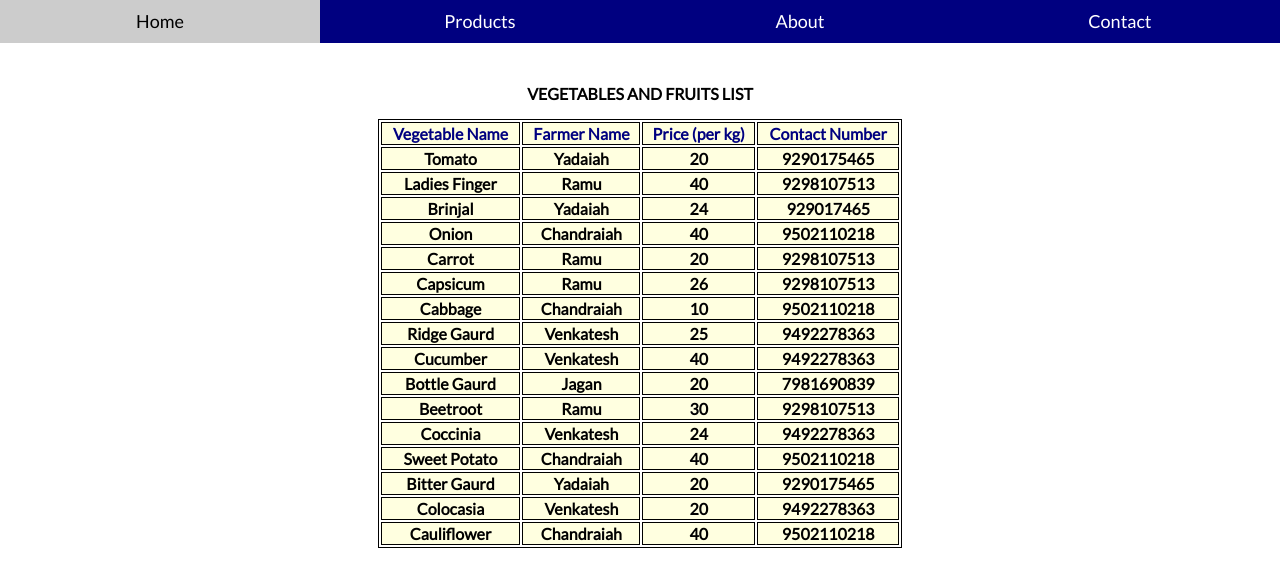
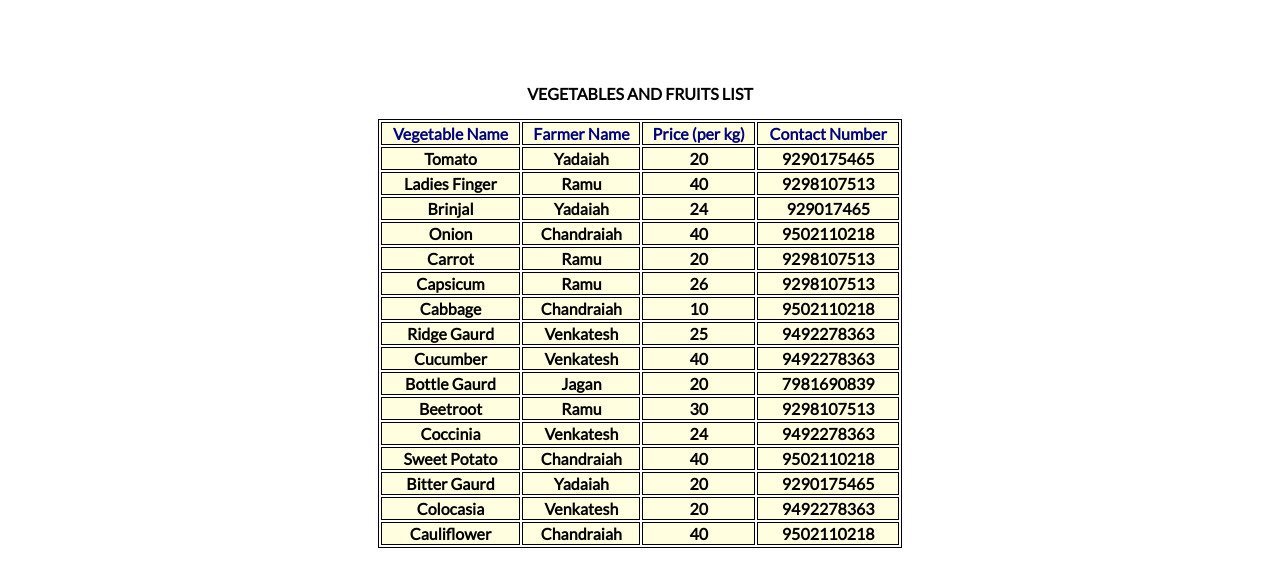
Before and after one commit to sharath6399/NO_MEDIATERS, a plain HTML site: page vegCatlog.html in a window 1280 px wide. Drawn offline with nearby package versions, Linux system fonts and the light colour scheme.

Commit message:
Update vegCatlog.html

```diff
--- a/vegCatlog.html
+++ b/vegCatlog.html
@@ -20,22 +20,7 @@
         </style>
     </head>
     <body>
-        <div class="w3-top">
-            <div class="w3-row w3-large w3-light-grey">
-              <div class="w3-col s3">
-                <a href="#" class="w3-button w3-block" style="background-color: navy;color:white">Home</a>
-              </div>
-              <div class="w3-col s3">
-                <a href="#plans" class="w3-button w3-block" style="background-color: navy;color:white">Products</a>
-              </div>
-              <div class="w3-col s3">
-                <a href="#about" class="w3-button w3-block" style="background-color: navy;color:white">About</a>
-              </div>
-              <div class="w3-col s3">
-                <a href="#contact" class="w3-button w3-block" style="background-color: navy;color:white">Contact</a>
-              </div>
-            </div>
-          </div><br><br><br>
+       <br><br><br>
 
           <table style="width: 41%;margin-left: auto;margin-right: auto;">
               <caption><p><b>VEGETABLES AND FRUITS LIST</b></p></caption>
```
